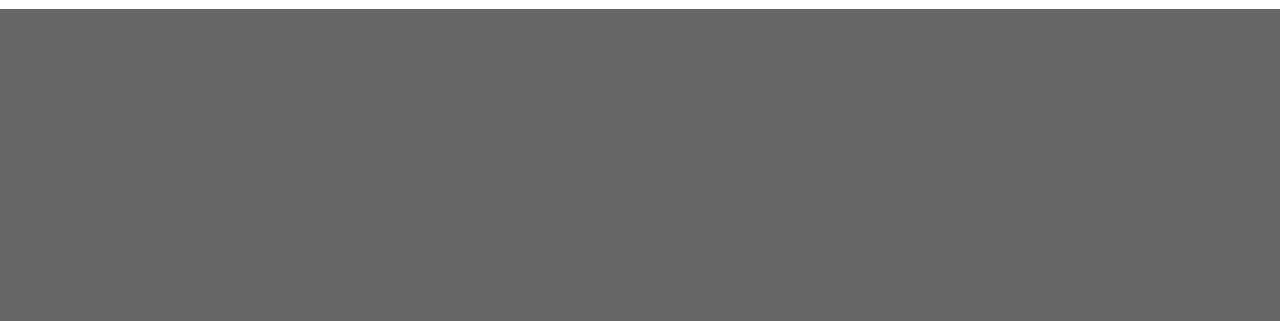
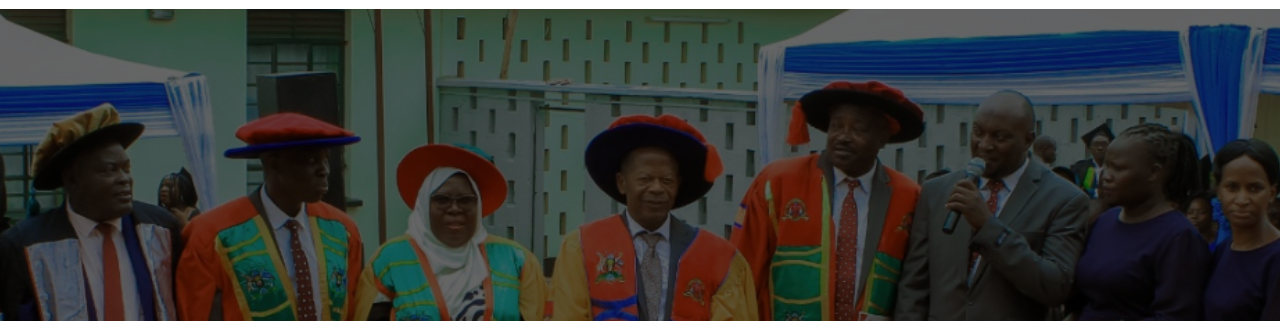
Before and after one commit to OgwangEmmanuel40/pcoschool, a plain HTML site: page index.html in a window 1280 px wide. Shown: the part 121-442 px from the top of the page. Drawn offline with nearby package versions, Linux system fonts and the light colour scheme; the site is published under a folder, as on GitHub Pages, so addresses that start at the root find nothing.

Commit message:
Update style.css

```diff
--- a/resources/css/style.css
+++ b/resources/css/style.css
@@ -515,7 +515,7 @@ h6 {
 #hero {
     width: 100%;
     height: 100vh;
-    background: url("/resources/img/hero/hero.jpg") top center;
+    background: url("hero.jpg") top center;
     background-size: cover;
     position: relative;
 }
```
